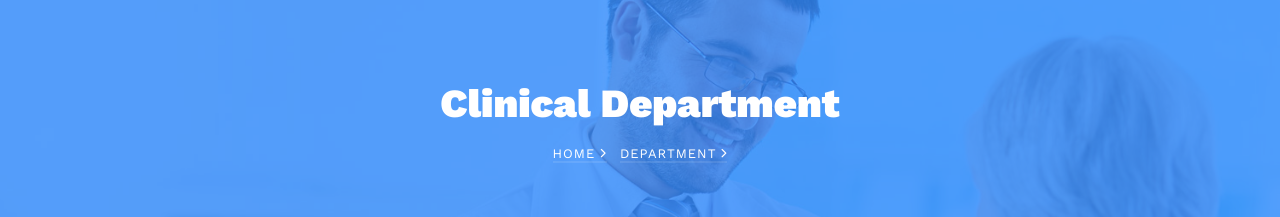
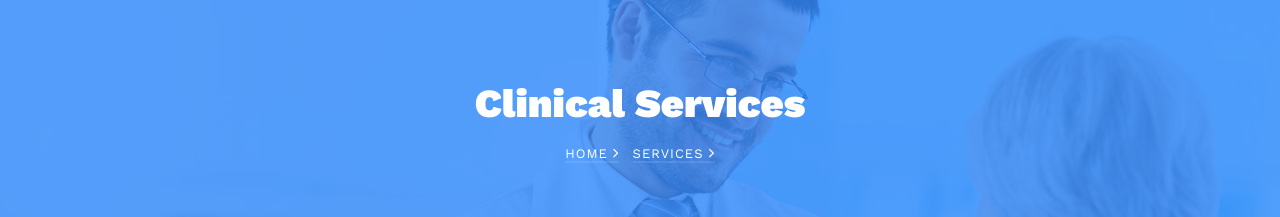
Before and after one commit to Kri8dm/Doctor, a plain HTML site: page drcare-master/ct-scan.html in a window 1280 px wide. Shown: the part 186-403 px from the top of the page. Drawn offline with nearby package versions, Linux system fonts and the light colour scheme; some packages are replaced by stand-ins of ours; no server answers; files whose address does not match are found by name.

Commit message:
Header dept into services

```diff
--- a/drcare-master/ct-scan.html
+++ b/drcare-master/ct-scan.html
@@ -111,9 +111,9 @@
         <div class="container">
             <div class="row no-gutters slider-text align-items-center justify-content-center">
                 <div class="col-md-9 ftco-animate text-center">
-                    <h1 class="mb-2 bread">Clinical Department</h1>
+                    <h1 class="mb-2 bread">Clinical Services</h1>
                     <p class="breadcrumbs"><span class="mr-2"><a href="index.html">Home <i
-                                    class="ion-ios-arrow-forward"></i></a></span> <span>Department <i
+                                    class="ion-ios-arrow-forward"></i></a></span> <span>Services <i
                                 class="ion-ios-arrow-forward"></i></span></p>
                 </div>
             </div>
```
Also changed, not shown: drcare-master/index.html (+1 -1 lines), drcare-master/mammography.html (+2 -2 lines), drcare-master/opg.html (+2 -2 lines), drcare-master/pathology.html (+2 -2 lines), drcare-master/usg_dept.html (+2 -2 lines), drcare-master/x-ray.html (+2 -2 lines).
